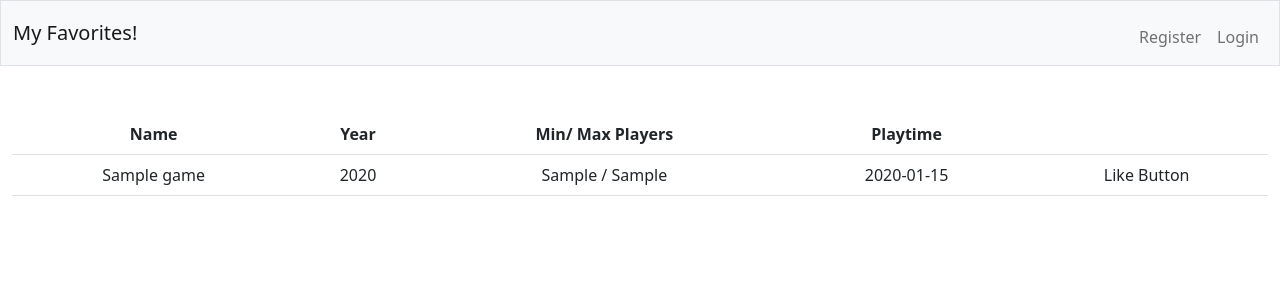
After one commit to VvB-13/projects, a Flask app: template cs50-final-project/templates/result.html in a window 1280 px wide. The commit adds this page. Shown: the top 300 px of the page. Run offline with Flask 2, Linux system fonts and the light colour scheme; the template is opened without the code that fills it: most values are stand-ins (such as "Sample title", 1, 10 or a date in 2020).

Commit message:
Finally an Idea for CS50!

```diff
--- a/cs50-final-project/app.py
+++ b/cs50-final-project/app.py
@@ -2,9 +2,10 @@ from flask import Flask, render_template, redirect, flash
 from flask_sqlalchemy import SQLAlchemy
 from flask_login import UserMixin, login_user, LoginManager, login_required, logout_user, current_user
 from flask_wtf import FlaskForm
-from wtforms import StringField, PasswordField, SubmitField
-from wtforms.validators import InputRequired, Length, ValidationError, EqualTo
+from wtforms import StringField, PasswordField, SubmitField, IntegerField
+from wtforms.validators import InputRequired, Length, EqualTo, Optional
 from flask_bcrypt import Bcrypt
+from sqlalchemy.ext.automap import automap_base
 
 app = Flask(__name__)
 db = SQLAlchemy(app)
@@ -16,6 +17,10 @@ app.config["SECRET_KEY"] = "secret_key"
 login_manager = LoginManager()
 login_manager.init_app(app)
 login_manager.login_view = "login"
+
+Base = automap_base()
+Base.prepare(db.engine, reflect=True)
+Board = Base.classes.board
 
 @login_manager.user_loader
 def load_user(user_id):
@@ -35,17 +40,17 @@ class RegisterForm(FlaskForm):
         min=3, max=20)], render_kw={"placeholder": "Password (again)"})
     submit = SubmitField("Register")
 
-    def validate_username(self, username):
-        existing_username = User.query.filter_by(username=username.data).first()
-        if existing_username:
-            raise ValidationError("Username already exists!")
-
 class LoginForm(FlaskForm):
     username = StringField(validators=[InputRequired(), Length(
         min=3, max=20)], render_kw={"placeholder": "Username"})
     password = PasswordField(validators=[InputRequired(), Length(
         min=3, max=20)], render_kw={"placeholder": "Password"})
-    submit = SubmitField("Login ")
+    submit = SubmitField("Login")
+
+class BoardForm(FlaskForm):
+    name = StringField(validators=[Optional()], render_kw={"placeholder": "Name"})
+    year = IntegerField(validators=[Optional()], render_kw={"placeholder": "Year"})
+    submit = SubmitField("Search")
 
 @app.route("/")
 @login_required
@@ -57,11 +62,18 @@ def register():
 
     form = RegisterForm()
     if form.validate_on_submit():
+        existing_username = User.query.filter_by(username=form.username.data).first()
+        if existing_username:
+            flash("Username already exists!")
+            return redirect("/register")
         hashed_password = bcrypt.generate_password_hash(form.password.data)
         new_user = User(username=form.username.data, password=hashed_password)
         db.session.add(new_user)
         db.session.commit()
-        return redirect("/login")
+        user = User.query.filter_by(username=form.username.data).first()
+        login_user(user)
+        flash("You were successfully registerd!")
+        return redirect("/")
 
     return render_template("register.html", form=form)
 
@@ -83,5 +95,27 @@ def login():
 @login_required
 def logout():
     logout_user()
-    flash("You were successfully logged out!", "info")
+    flash("You were successfully logged out!")
     return redirect("/login")
+
+@app.route("/board", methods=['GET', 'POST'])
+@login_required
+def board():
+
+    form = BoardForm()
+    if form.validate_on_submit():
+        name = form.name.data
+        year = form.year.data
+        if name and not year:
+            games = db.session.query(Board).filter(Board.name.contains(name)).limit(10)
+        if year and not name:
+            games = db.session.query(Board).filter_by(year=year).limit(10)
+        if name and year:
+            games = db.session.query(Board).filter(Board.name.contains(name), year == Board.year).limit(10)
+        if not name and not year:
+            flash("You need to input at least one field!")
+            return redirect("/board")
+        return render_template("board.html", games=games, form=form)
+
+    games = 13
+    return render_template("board.html", form=form, games=games)
--- a/cs50-final-project/templates/layout.html
+++ b/cs50-final-project/templates/layout.html
@@ -20,7 +20,7 @@
         <nav class="navbar border navbar-expand-lg navbar-light bg-light">
             <div class="container-fluid">
 
-                <a class="navbar-brand" href="/">Operations Research</a>
+                <a class="navbar-brand" href="/">My Favorites!</a>
                 <button class="navbar-toggler" type="button" data-bs-toggle="collapse" data-bs-target="#navbarSupportedContent" aria-controls="navbarSupportedContent" aria-expanded="false" aria-label="Toggle navigation">
                 <span class="navbar-toggler-icon"></span>
                 </button>
@@ -28,7 +28,7 @@
                 <div class="collapse navbar-collapse" id="navbarSupportedContent">
                     {% if current_user.is_authenticated %}
                         <ul class="navbar-nav me-auto mt-2">
-                            <li class="nav-item"><a class="nav-link" href="/tsp">TSP</a></li>
+                            <li class="nav-item"><a class="nav-link" href="/board">Board Games</a></li>
                             <li class="nav-item"><a class="nav-link" href="/knapsack">Knapsack</a></li>
                         </ul>
                         <ul class="navbar-nav ms-auto mt-2">
--- a/cs50-final-project/templates/login.html
+++ b/cs50-final-project/templates/login.html
@@ -5,6 +5,8 @@
 {% endblock %}
 
 {% block main %}
+    {% if games %}
+    {% else %}
     <form action="/login" method="post">
         <div class="mb-3">
             {{ form.hidden_tag() }}
@@ -19,4 +21,5 @@
             {{ form.submit(class="btn btn-primary") }}
         </div>
     </form>
+    {% endif %}
 {% endblock %}
--- /dev/null
+++ b/cs50-final-project/templates/result.html
@@ -0,0 +1,30 @@
+{% extends "layout.html" %}
+
+{% block title %}
+    Result
+{% endblock %}
+
+{% block main %}
+    <table class="table">
+        <thead>
+            <tr>
+                <th>Name</th>
+                <th>Year</th>
+                <th>Min/ Max Players</th>
+                <th>Playtime</th>
+                <th></th>
+            </tr>
+        </thead>
+        <tbody>
+            {% for game in games %}
+            <tr>
+                <td>{{ game.name }}</td>
+                <td>{{ game.year }}</td>
+                <td>{{ game.min_players }} / {{ game.max_players }}</td>
+                <td>{{ game.playtime }}</td>
+                <td>Like Button</td>
+            </tr>
+            {% endfor %}
+        </tbody>
+    </table>
+{% endblock %}
```
Also changed, not shown: cs50-final-project/templates/board.html (added, +47 -0 lines), cs50-final-project/templates/knapsack.html (deleted, +0 -9 lines), cs50-final-project/templates/tsp.html (deleted, +0 -9 lines), datasets/migrate.py (added, +59 -0 lines), cs50-final-project/board.db (added), cs50-final-project/database.db, 1 other file.
